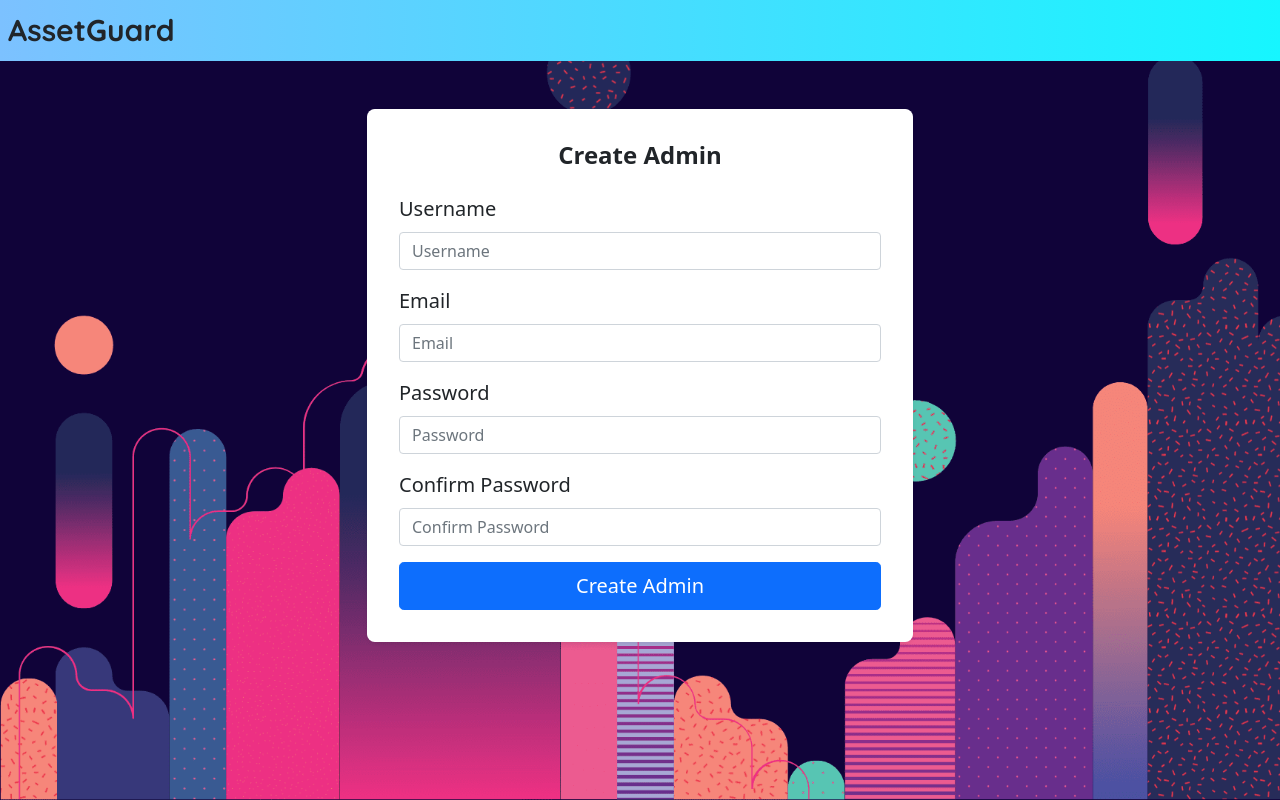
After one commit to itsrahulg/Asset-management-and-tracking-system-, a Django app: page /create-superuser/ in a window 1280 px wide. The commit adds this page. Run offline with Django 5.2, Linux system fonts and the light colour scheme; a user stored in the database is signed in.

Commit message:
completed admin creation feature

```diff
--- a/Project/AMTSapp/forms.py
+++ b/Project/AMTSapp/forms.py
@@ -9,7 +9,7 @@ from django.contrib.auth.models import User
 from django.contrib.auth.forms import AuthenticationForm
 
 
-
+#login form
 class CustomAuthenticationForm(AuthenticationForm):
     def __init__(self, *args, **kwargs):
         super().__init__(*args, **kwargs)
@@ -17,6 +17,11 @@ class CustomAuthenticationForm(AuthenticationForm):
         self.fields['password'].widget.attrs.update({'class': 'form-control', 'placeholder': 'Password'})
 
 
+
+
+
+
+#signup form
 class SignUpForm(UserCreationForm):
     email = forms.EmailField(required=True)
     class Meta:
@@ -30,3 +35,38 @@ class SignUpForm(UserCreationForm):
         self.fields['email'].widget.attrs.update({'class': 'form-control', 'placeholder': 'Email'})
         self.fields['password1'].widget.attrs.update({'class': 'form-control', 'placeholder': 'Password'})
         self.fields['password2'].widget.attrs.update({'class': 'form-control', 'placeholder': 'Confirm Password'})
+
+
+
+
+#to create other admins in the app
+class SuperUserCreationForm(forms.ModelForm):
+    password = forms.CharField(widget=forms.PasswordInput, label="Password")
+    password_confirm = forms.CharField(widget=forms.PasswordInput, label="Confirm Password")
+
+    class Meta:
+        model = User
+        fields = ['username', 'email', 'password']
+
+    def __init__(self, *args, **kwargs):
+        super().__init__(*args, **kwargs)
+        self.fields['username'].widget.attrs.update({'class': 'form-control', 'placeholder': 'Username'})
+        self.fields['email'].widget.attrs.update({'class': 'form-control', 'placeholder': 'Email'})
+        self.fields['password'].widget.attrs.update({'class': 'form-control', 'placeholder': 'Password'})
+        self.fields['password_confirm'].widget.attrs.update({'class': 'form-control', 'placeholder': 'Confirm Password'})
+
+    def clean_password_confirm(self):
+        password = self.cleaned_data.get('password')
+        password_confirm = self.cleaned_data.get('password_confirm')
+        if password and password_confirm and password != password_confirm:
+            raise forms.ValidationError("Passwords don't match")
+        return password_confirm
+
+    def save(self, commit=True):
+        user = super().save(commit=False)
+        user.set_password(self.cleaned_data['password'])
+        user.is_superuser = True
+        user.is_staff = True
+        if commit:
+            user.save()
+        return user
--- a/Project/AMTSapp/templates/AMTSapp/administrator_dashboard.html
+++ b/Project/AMTSapp/templates/AMTSapp/administrator_dashboard.html
@@ -39,7 +39,7 @@
                         <img src="{% static 'images/history.png' %}" alt="view logs" class="nav-icon">
                     </a>
 
-                    <a href="{% url 'adduser' %}" class="btn icon-button me-2">
+                    <a href="{% url 'create_superuser' %}" class="btn icon-button me-2">
                         <img src="{% static 'images/add-user.png' %}" alt="add user" class="nav-icon">
                     </a>
 
--- /dev/null
+++ b/Project/AMTSapp/templates/AMTSapp/create_superuser.html
@@ -0,0 +1,98 @@
+{% load static %}
+
+<!DOCTYPE html>
+<html lang="en">
+<head>
+    <meta charset="UTF-8">
+    <meta name="viewport" content="width=device-width, initial-scale=1.0">
+    <link href="https://cdn.jsdelivr.net/npm/bootstrap@5.0.2/dist/css/bootstrap.min.css" rel="stylesheet" integrity="sha384-EVSTQN3/azprG1Anm3QDgpJLIm9Nao0Yz1ztcQTwFspd3yD65VohhpuuCOmLASjC" crossorigin="anonymous">
+    <title>Create Admin</title>
+    <link rel="stylesheet" type="text/css" href="{% static 'css/create_superuser.css' %}">
+    <link rel="icon" type="image/x-icon" href="{% static 'images/briefcase.png' %}">
+
+     <!-- google-fonts -->
+    <link rel="preconnect" href="https://fonts.googleapis.com">
+    <link rel="preconnect" href="https://fonts.gstatic.com" crossorigin>
+    <link href="https://fonts.googleapis.com/css2?family=Quicksand:wght@300..700&display=swap" rel="stylesheet">
+
+</head>
+<body>
+    <nav class="navbar navbar-expand-sm navbar-dark">
+        <div class="container-fluid nav-bg">
+            <a class="logo-text" href="#">AssetGuard</a>
+            <button class="navbar-toggler" type="button" data-bs-toggle="collapse" data-bs-target="#navbarsExample03" aria-controls="navbarsExample03" aria-expanded="false" aria-label="Toggle navigation">
+                <span class=""></span>
+            </button>
+
+            <div class="collapse navbar-collapse" id="navbarsExample03">
+                <div class="ms-auto d-flex align-items-start flex-column flex-sm-row">
+
+                </div>
+            </div>
+        </div>
+    </nav>
+
+
+
+
+    <main>
+
+        <div class="container my-5">
+            <div class="row justify-content-center">
+                <div class="col-md-6">
+                    <div class="card shadow-sm">
+                        <div class="card-body">
+                            <h2 class="card-title text-center mb-4">Create Admin</h2>
+                            <form method="post">
+                                {% csrf_token %}
+                                <div class="mb-3">
+                                    <label for="id_username" class="form-label">Username</label>
+                                    {{ form.username }}
+                                </div>
+                                <div class="mb-3">
+                                    <label for="id_email" class="form-label">Email</label>
+                                    {{ form.email }}
+                                </div>
+                                <div class="mb-3">
+                                    <label for="id_password" class="form-label">Password</label>
+                                    {{ form.password }}
+                                </div>
+                                <div class="mb-3">
+                                    <label for="id_password_confirm" class="form-label">Confirm Password</label>
+                                    {{ form.password_confirm }}
+                                </div>
+                                <div class="d-grid">
+                                    <button type="submit" class="btn btn-primary btn-lg">Create Admin</button>
+                                </div>
+                            </form>
+                        </div>
+                    </div>
+                </div>
+            </div>
+        </div>
+
+
+
+    </main>
+
+
+
+
+
+
+
+
+
+
+
+
+
+
+
+
+
+
+
+    <script src="https://cdn.jsdelivr.net/npm/bootstrap@5.0.2/dist/js/bootstrap.bundle.min.js" integrity="sha384-MrcW6ZMFYlzcLA8Nl+NtUVF0sA7MsXsP1UyJoMp4YLEuNSfAP+JcXn/tWtIaxVXM" crossorigin="anonymous"></script>
+</body>
+</html>
--- a/Project/AMTSapp/urls.py
+++ b/Project/AMTSapp/urls.py
@@ -12,5 +12,6 @@ urlpatterns = [
     path('google-login/', views.google_login, name='google_login'),
     path('oauth2callback/', views.google_callback, name='google_callback'),
     path('adduser',views.adduser,name="adduser"),
+    path('create-superuser/', views.create_superuser, name='create_superuser'),
 
 ]
--- a/Project/AMTSapp/views.py
+++ b/Project/AMTSapp/views.py
@@ -12,17 +12,30 @@ from .forms import CustomAuthenticationForm
 
 from django.contrib.auth.decorators import login_required
 
-from django.contrib.auth.decorators import login_required
 
+
+#for admin creating other superusers
+from django.contrib.auth.decorators import user_passes_test
+from django.contrib import messages
+from .forms import SuperUserCreationForm
+
+
+#for doing google sign in
 from google.oauth2 import id_token
 from google.auth.transport import requests
 from django.conf import settings
 import requests as http_requests
 
 # Create your views here.
+#---------------------------------------------------------------------
+
+
 
 def homepage(request):
     return render(request,'AMTSapp/index.html')
+
+
+
 
 
 def google_login(request):
@@ -91,6 +104,11 @@ def login_view(request):
     return render(request, 'AMTSapp/login.html', {'form': form})
 
 
+
+
+
+
+
 def signup_view(request):
     if request.method == 'POST':
         form = SignUpForm(request.POST)
@@ -105,9 +123,16 @@ def signup_view(request):
     return render(request, 'AMTSapp/signup.html', {'form': form})
 
 
+
+
+
 def logout_view(request):
     logout(request)
     return redirect('')
+
+
+
+
 
 
 @login_required
@@ -127,3 +152,25 @@ def updatelog(request):
 @login_required
 def adduser(request):
     return render(request,'AMTSapp/add-superuser.html')
+
+
+
+
+
+
+
+
+def is_superuser(user):
+    return user.is_superuser
+
+@user_passes_test(is_superuser)
+def create_superuser(request):
+    if request.method == 'POST':
+        form = SuperUserCreationForm(request.POST)
+        if form.is_valid():
+            form.save()
+            messages.success(request, 'Superuser created successfully.')
+            return redirect('dashboard')
+    else:
+        form = SuperUserCreationForm()
+    return render(request, 'AMTSapp/create_superuser.html', {'form': form})
--- /dev/null
+++ b/Project/static/css/create_superuser.css
@@ -0,0 +1,123 @@
+*{
+    box-sizing: border-box;
+    margin: 0;
+    padding: 0;
+
+}
+
+
+
+body{
+    background-image: url('/static/images/dashboard-bg.png');
+    background-size: cover;
+    background-repeat: no-repeat;
+    background-attachment: fixed;
+    height: 100vh;
+
+
+}
+
+main{
+    display:flex;
+    justify-content: center;
+
+}
+.navbar {
+    margin: 0;
+    padding: 0;
+}
+
+.nav-bg{
+    background: rgb(124,193,255);
+    background: linear-gradient(90deg, rgba(124,193,255,1) 0%, rgba(22,246,255,1) 100%);
+    padding:0.5rem;
+    margin:0px;
+
+
+}
+.navbar-toggler {
+    background-image: url("/static/images/hamburger_menu.png");
+    background-size: contain;
+    background-repeat: no-repeat;
+    width: 40px;
+    height: 40px;
+}
+
+
+.logo-text{
+
+    font-family: "Quicksand", sans-serif;
+    font-optical-sizing: auto;
+    font-size: 30px;
+    font-weight: 700;
+    color:black;
+    margin-right: auto;
+    text-decoration: none;
+    color: inherit;
+
+}
+
+.logo-text:hover {
+    color: inherit;
+    text-decoration: none;
+}
+
+
+
+.icon-placeholder {
+    margin-left: 10px;
+}
+
+.nav-icon {
+    width: 20px;
+    height: 20px;
+}
+
+
+/* Center the form container */
+
+/* Form container styling */
+.card {
+    width: 100%;
+
+    border: none;
+    border-radius: 10px;
+    background-color: #FFF8F3; /* Cream color */
+}
+
+.card-body {
+    background-color: white;
+    padding: 2rem;
+    border-radius: 8px;
+}
+
+.form-label {
+    font-size: 1.25rem;
+}
+
+.form-control-lg {
+    font-size: 1.25rem;
+    padding: 0.5rem 1rem;
+}
+
+.btn-lg {
+    font-size: 1.25rem;
+}
+
+.card-title {
+    font-size: 1.5rem;
+    font-weight: bold;
+    text-align: center;
+    margin-bottom: 1rem;
+}
+
+/* Box shadow for floating effect */
+.shadow-sm {
+    box-shadow: 0 4px 6px rgba(0, 0, 0, 0.1);
+}
+
+/* Margin adjustments */
+.my-5 {
+    margin-top: 3rem !important;
+    margin-bottom: 3rem !important;
+}
```
Also changed, not shown: Project/AMTSapp/templates/AMTSapp/add-superuser.html (deleted, +0 -11 lines).
